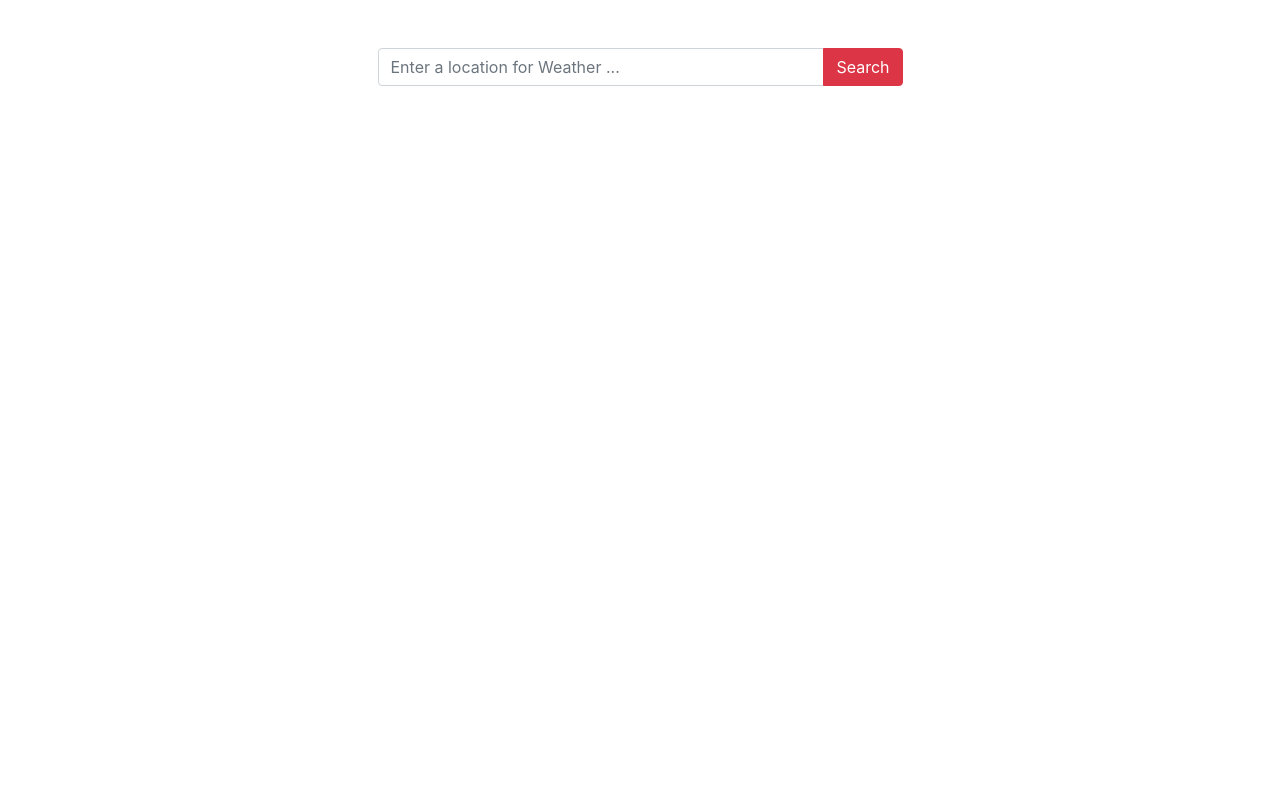
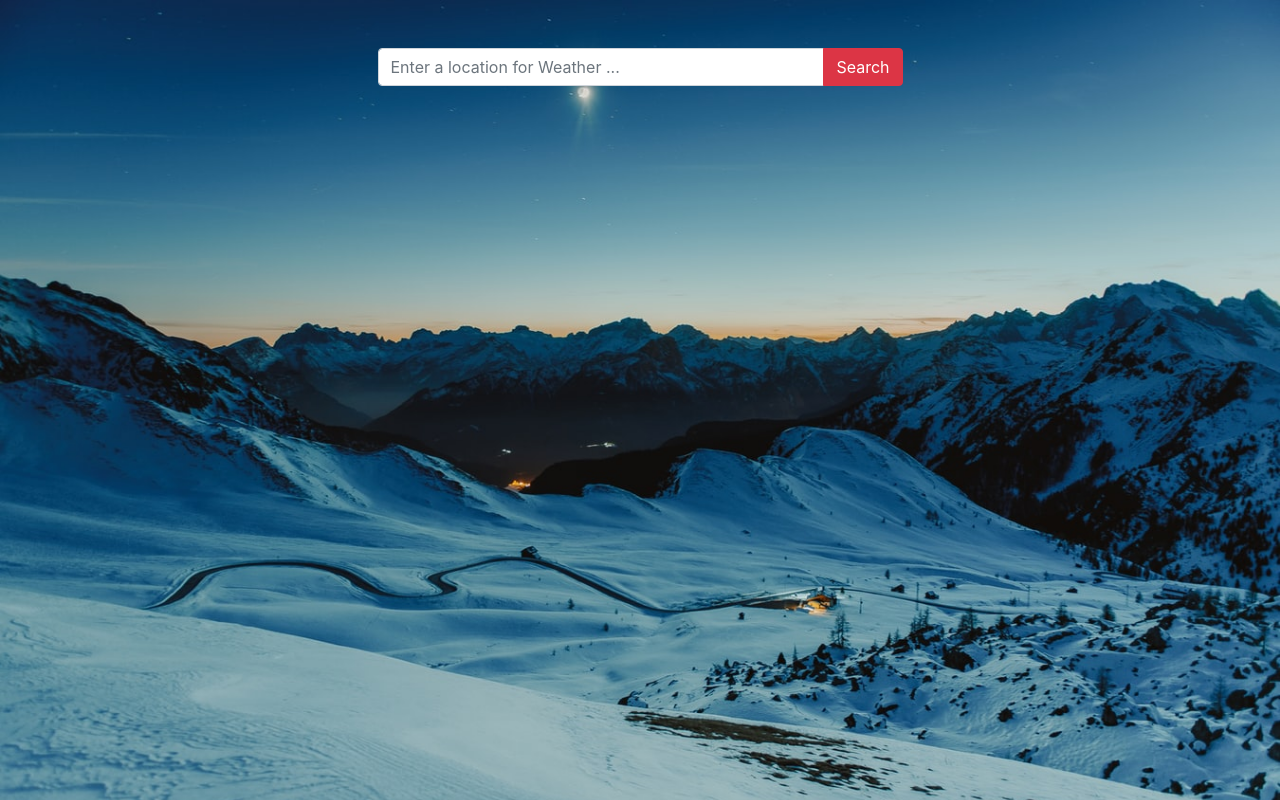
Before and after one commit to NavedMansuri/weather-info, a plain HTML site: page index.html in a window 1280 px wide. Drawn offline with nearby package versions, Linux system fonts and the light colour scheme.

Commit message:
Update index.html

```diff
--- a/index.html
+++ b/index.html
@@ -11,7 +11,7 @@
     <link rel="stylesheet" href="https://stackpath.bootstrapcdn.com/bootstrap/4.3.1/css/bootstrap.min.css">
     <style>
         body {
-            background: url(images/bg-image.jpg) no-repeat;
+            background: url(bg-image.jpg) no-repeat;
             background-size: cover;
             height: 100vh;
         }
```
